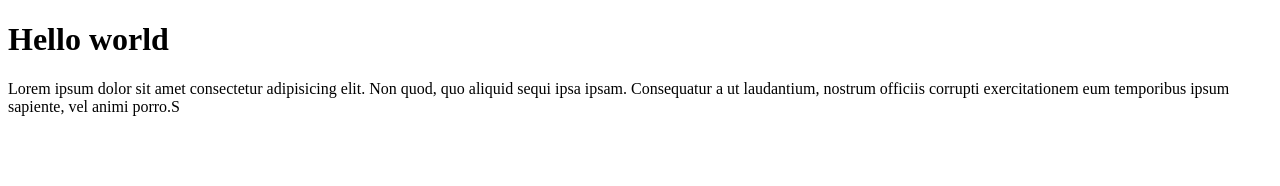
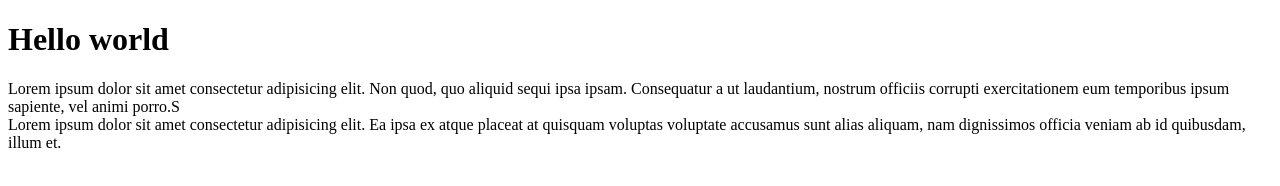
Before and after one commit to liubovalieksieieva/-test, a plain HTML site: page index.html in a window 1280 px wide. Drawn offline with Linux system fonts and the light colour scheme.

Commit message:
commit 2

```diff
--- a/index.html
+++ b/index.html
@@ -12,6 +12,8 @@
 	<div>Lorem ipsum dolor sit amet consectetur adipisicing elit. Non quod, quo aliquid sequi ipsa ipsam. Consequatur a
 		ut laudantium, nostrum officiis corrupti exercitationem eum temporibus ipsum sapiente, vel animi porro.S
 	</div>
+	<div>Lorem ipsum dolor sit amet consectetur adipisicing elit. Ea ipsa ex atque placeat at quisquam voluptas voluptate
+		accusamus sunt alias aliquam, nam dignissimos officia veniam ab id quibusdam, illum et.</div>
 </body>
 
 </html>
```
